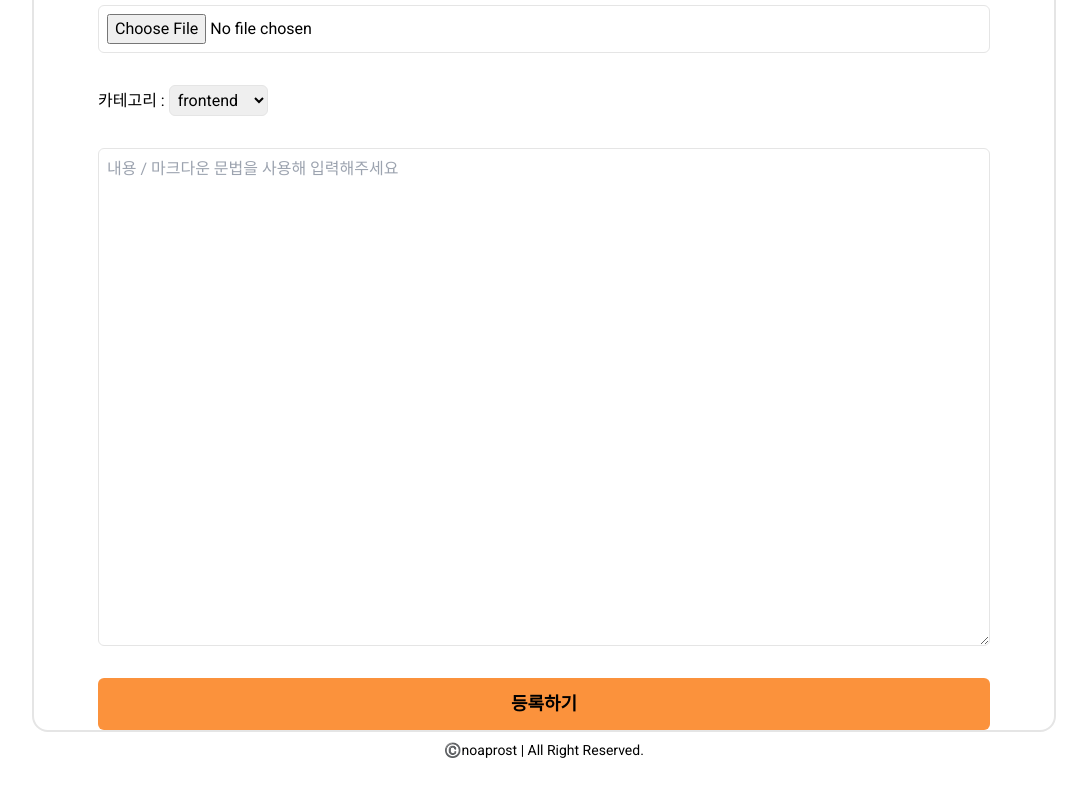
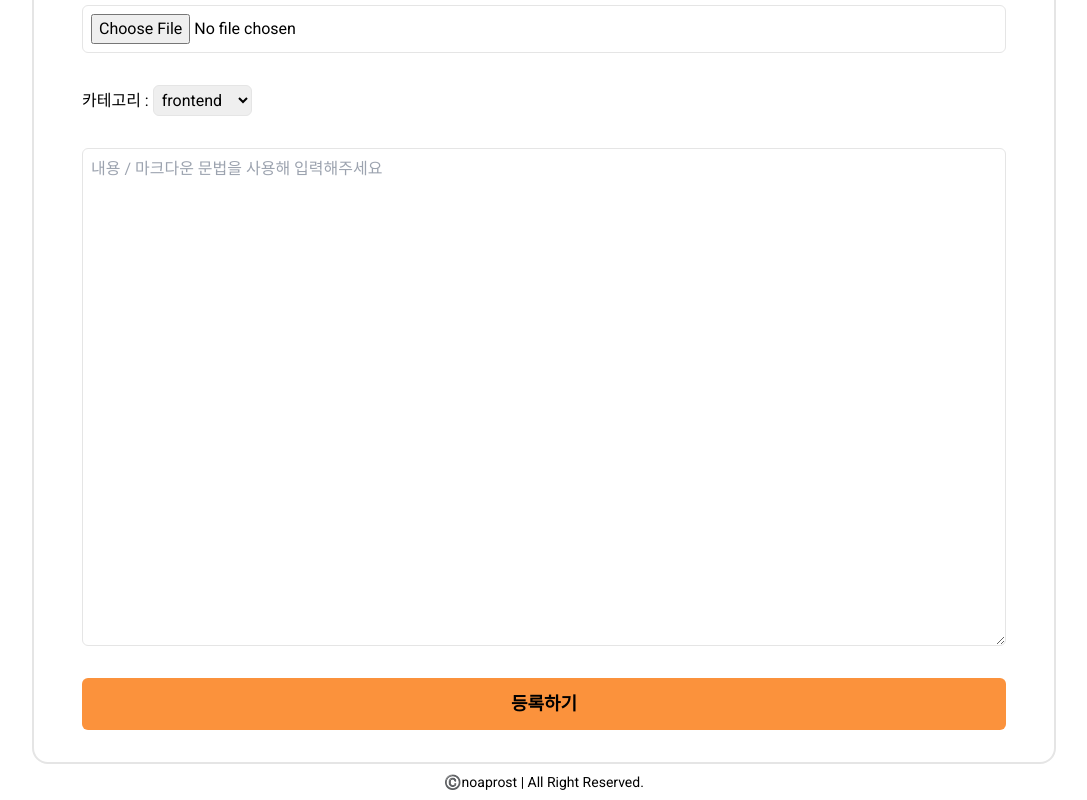
Before and after one commit to noaprost/jjlog, a Next.js app: page /post/new in a window 1280 px wide. Shown: the part 446-1246 px from the top of the page, without its empty margins (96-1183 px from the left). Before the commit the page ends 1214 px from the top, so only its background shows below. Built offline with nearby package versions, Linux system fonts and the light colour scheme; no server answers.

Commit message:
Release (#63)
* feat: 서버 주소 변경

```diff
--- a/src/app/layout.tsx
+++ b/src/app/layout.tsx
@@ -28,12 +28,7 @@ export default function RootLayout({
 }>) {
   return (
     <html lang="en">
-      {/* <head>
-        <meta
-          http-equiv="Content-Security-Policy"
-          content="upgrade-insecure-requests"
-        />
-      </head> */}
+      <head></head>
       <body className={inter.className}>
         <AuthProvider>
           <Header />
--- a/src/app/post/new/page.tsx
+++ b/src/app/post/new/page.tsx
@@ -67,7 +67,7 @@ export default function NewPostPage() {
   };
   return (
     <form
-      className="flex flex-col mt-12 mx-32 px-16 border-neutral-200 dark:border-neutral-900 border-2 rounded-2xl"
+      className="flex flex-col mt-12 mx-32 px-12 border-neutral-200 dark:border-neutral-900 border-2 rounded-2xl"
       onSubmit={handleSubmit}
     >
       <input
@@ -126,7 +126,7 @@ export default function NewPostPage() {
         value={post.content || ""}
         onChange={handleChange}
       />
-      <button className="bg-orange-400 p-3 text-lg font-semibold rounded-md text-black">
+      <button className="bg-orange-400 p-3 text-lg font-semibold rounded-md mb-8 text-black">
         등록하기
       </button>
     </form>
--- a/src/components/ModifyForm.tsx
+++ b/src/components/ModifyForm.tsx
@@ -130,7 +130,7 @@ export default function ModifyForm({ post }: { post: PostData }) {
       <textarea
         required
         name="content"
-        className="p-2  outline-neutral-200 outline-offset-1 rounded-md mb-4 bg-neutral-100 dark:bg-neutral-900"
+        className="p-2 outline-neutral-200 outline-offset-1 rounded-md mb-4 bg-neutral-100 dark:bg-neutral-900"
         placeholder="내용 / 마크다운 문법을 사용해 입력해주세요"
         rows={20}
         value={modifyPost.content}
--- a/src/service/axios.ts
+++ b/src/service/axios.ts
@@ -1,7 +1,7 @@
 import axios from "axios";
 
 const API = axios.create({
-  baseURL: "http://ec2-44-218-178-139.compute-1.amazonaws.com:8080/api",
+  baseURL: "https://jaefe.store/api",
 });
 
 export default API;
```
